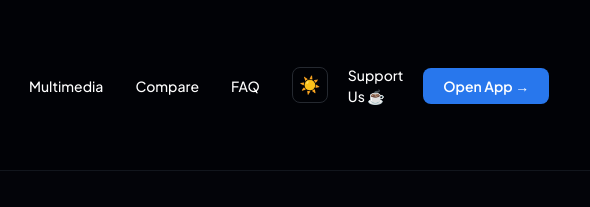
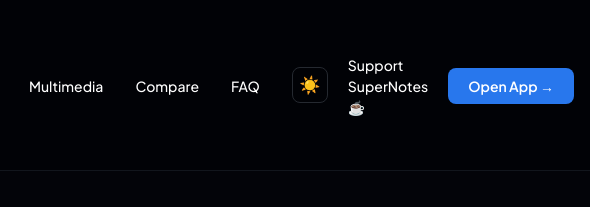
Before and after one commit to SuperNotes-Online/SuperNotes_Promo_Repo, a plain HTML site: page index.html in a window 1280 px wide. Shown: the top 207 px of the page, 690-1280 px from the left. Drawn offline with Linux system fonts and the light colour scheme.

Commit message:
Update promo copy: mascot friend, rich media description, Support SuperNotes
Co-Authored-By: Claude Sonnet 4.6 <noreply@anthropic.com>

```diff
--- a/index.html
+++ b/index.html
@@ -1952,7 +1952,7 @@
         </ul>
         <ul class="nav-right">
             <li><button class="theme-toggle" id="themeToggle" aria-label="Toggle dark mode">🌙</button></li>
-            <li><a href="https://buymeacoffee.com/supernotes" target="_blank">Support Us ☕</a></li>
+            <li><a href="https://buymeacoffee.com/supernotes" target="_blank">Support SuperNotes ☕</a></li>
             <li><a href="https://supernotes.online/" class="nav-cta" target="_blank">Open App →</a></li>
         </ul>
         <button class="nav-hamburger" onclick="document.getElementById('mobileMenu').classList.add('open')"
@@ -1976,7 +1976,7 @@
         <a href="#multimedia" onclick="document.getElementById('mobileMenu').classList.remove('open')">Multimedia</a>
         <a href="#compare" onclick="document.getElementById('mobileMenu').classList.remove('open')">Compare</a>
         <a href="#faq" onclick="document.getElementById('mobileMenu').classList.remove('open')">FAQ</a>
-        <a href="https://buymeacoffee.com/supernotes" target="_blank">Support Us ☕</a>
+        <a href="https://buymeacoffee.com/supernotes" target="_blank">Support SuperNotes ☕</a>
         <a href="https://supernotes.online/" style="color:#2877ed;" target="_blank">Open App →</a>
         <button class="theme-toggle" id="themeToggleMobile" onclick="toggleTheme()"
             style="margin-top:8px; font-size:22px; width:52px; height:52px;" aria-label="Toggle dark mode">🌙</button>
@@ -2874,7 +2874,7 @@
             <li><a href="#multimedia">Multimedia</a></li>
             <li><a href="#compare">Compare</a></li>
             <li><a href="#faq">FAQ</a></li>
-            <li><a href="https://buymeacoffee.com/supernotes" target="_blank">Support Us ☕</a></li>
+            <li><a href="https://buymeacoffee.com/supernotes" target="_blank">Support SuperNotes ☕</a></li>
             <li><a href="https://supernotes.online/" target="_blank">Open App</a></li>
             <li><a href="mailto:info@SuperNotes Online.online" target="_blank">Contact</a></li>
         </ul>
```
